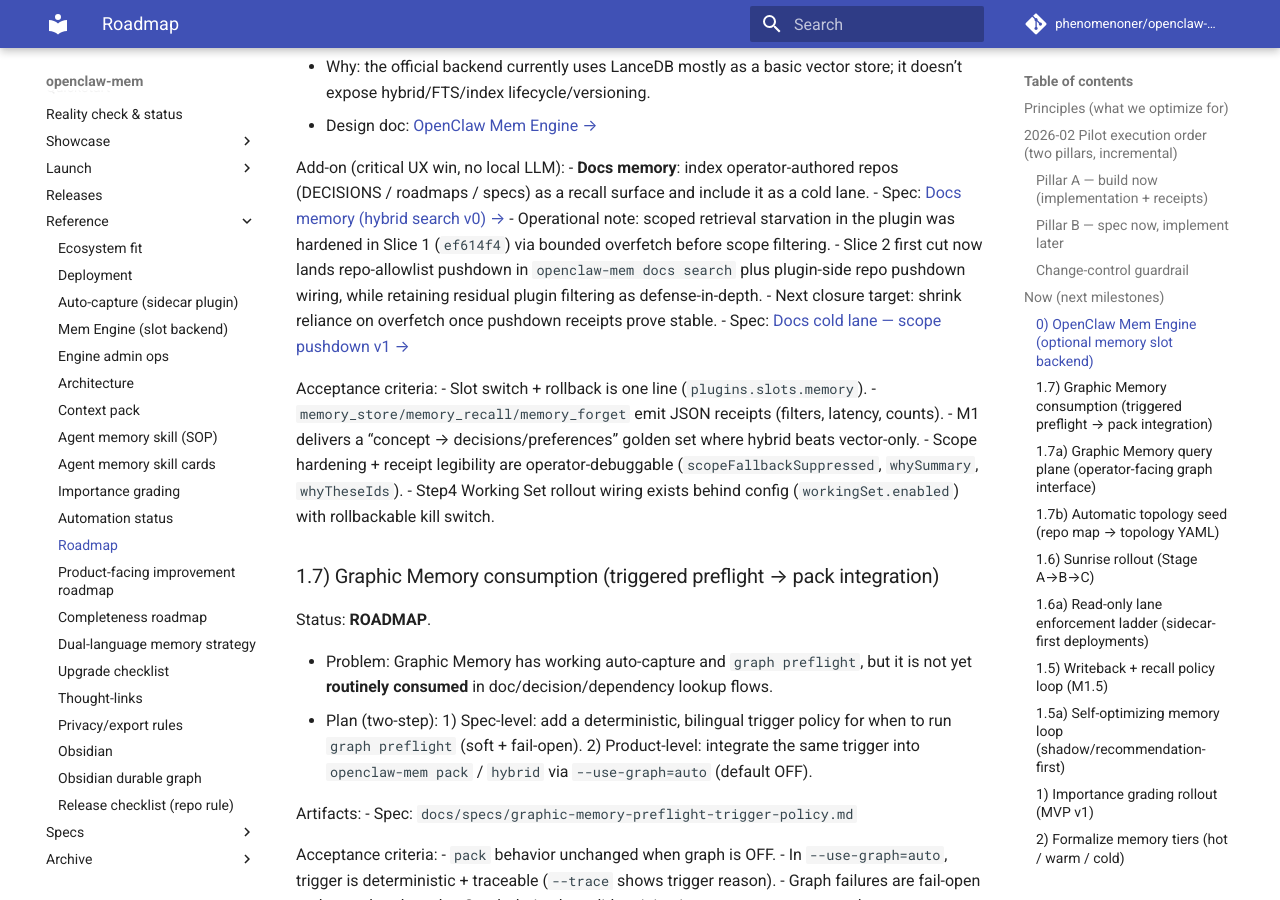
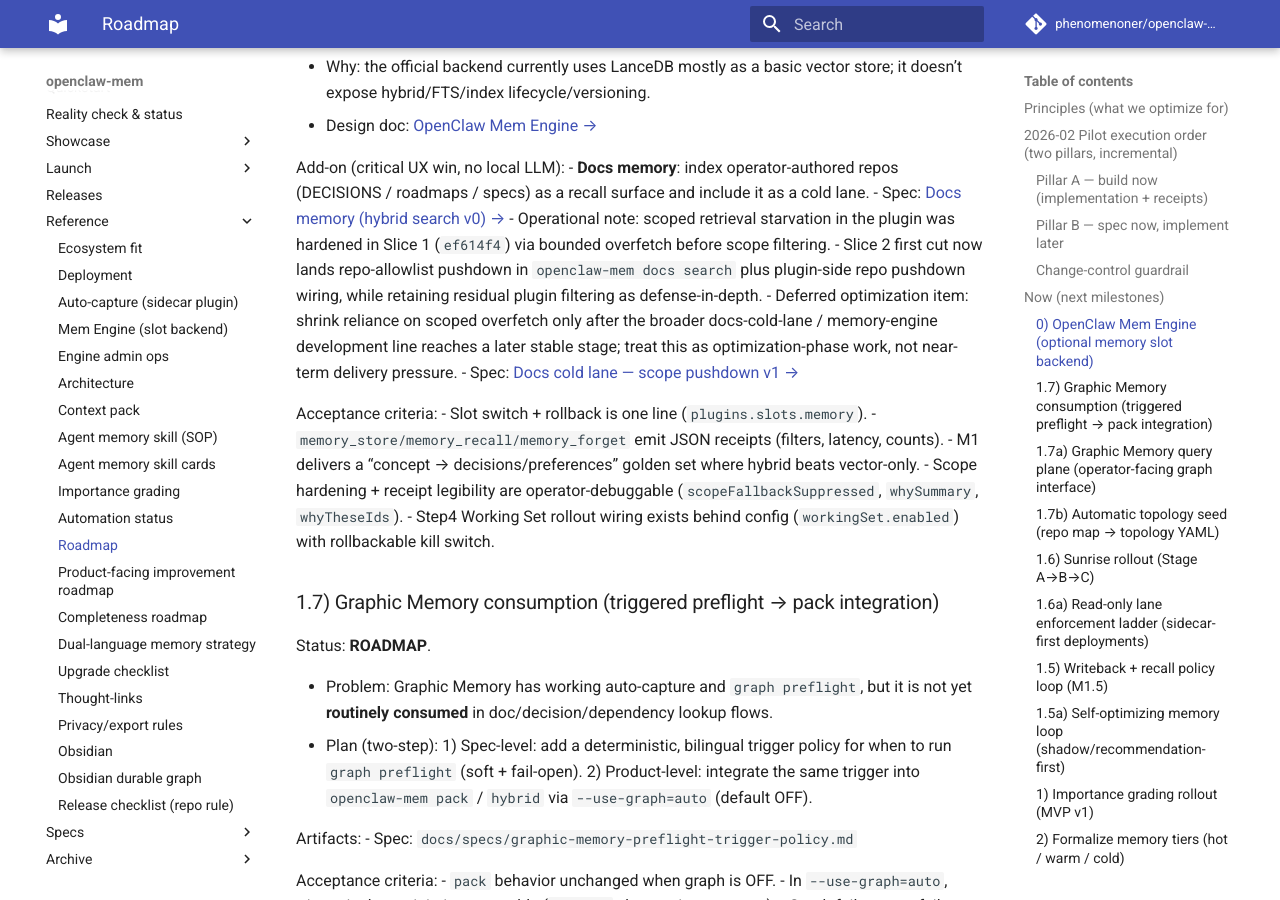
Before and after one commit to phenomenoner/openclaw-mem, an MkDocs documentation site: the page built from docs/roadmap.md, in a window 1280 px wide and 900 px high, scrolled down 1632 px. Built offline with MkDocs 1.6.1 and Material for MkDocs 9.7.7, drawn with Linux system fonts in a browser that asks for light colours; comment, search, counter and statistics services are not loaded.

Commit message:
docs: defer scoped overfetch tuning to optimization phase

```diff
--- a/docs/roadmap.md
+++ b/docs/roadmap.md
@@ -52,7 +52,7 @@
   - Spec: [Docs memory (hybrid search v0) →](specs/docs-memory-hybrid-search-v0.md)
   - Operational note: scoped retrieval starvation in the plugin was hardened in Slice 1 (`ef614f4`) via bounded overfetch before scope filtering.
   - Slice 2 first cut now lands repo-allowlist pushdown in `openclaw-mem docs search` plus plugin-side repo pushdown wiring, while retaining residual plugin filtering as defense-in-depth.
-  - Next closure target: shrink reliance on overfetch once pushdown receipts prove stable.
+  - Deferred optimization item: shrink reliance on scoped overfetch only after the broader docs-cold-lane / memory-engine development line reaches a later stable stage; treat this as optimization-phase work, not near-term delivery pressure.
   - Spec: [Docs cold lane — scope pushdown v1 →](specs/docs-cold-lane-scope-pushdown-v1.md)
 
 Acceptance criteria:
```
Also changed, not shown: CHANGELOG.md (+1 -0 lines), docs/specs/docs-cold-lane-scope-pushdown-v1.md (+1 -1 lines).
